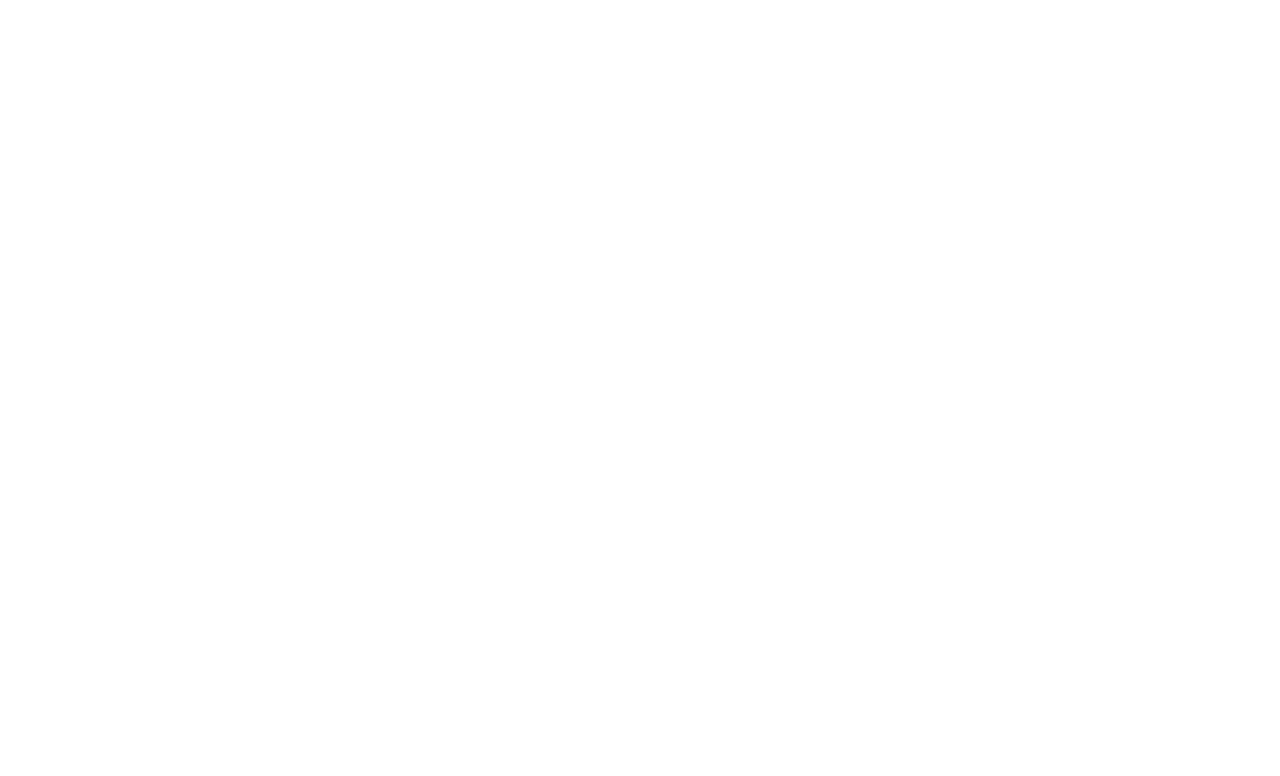
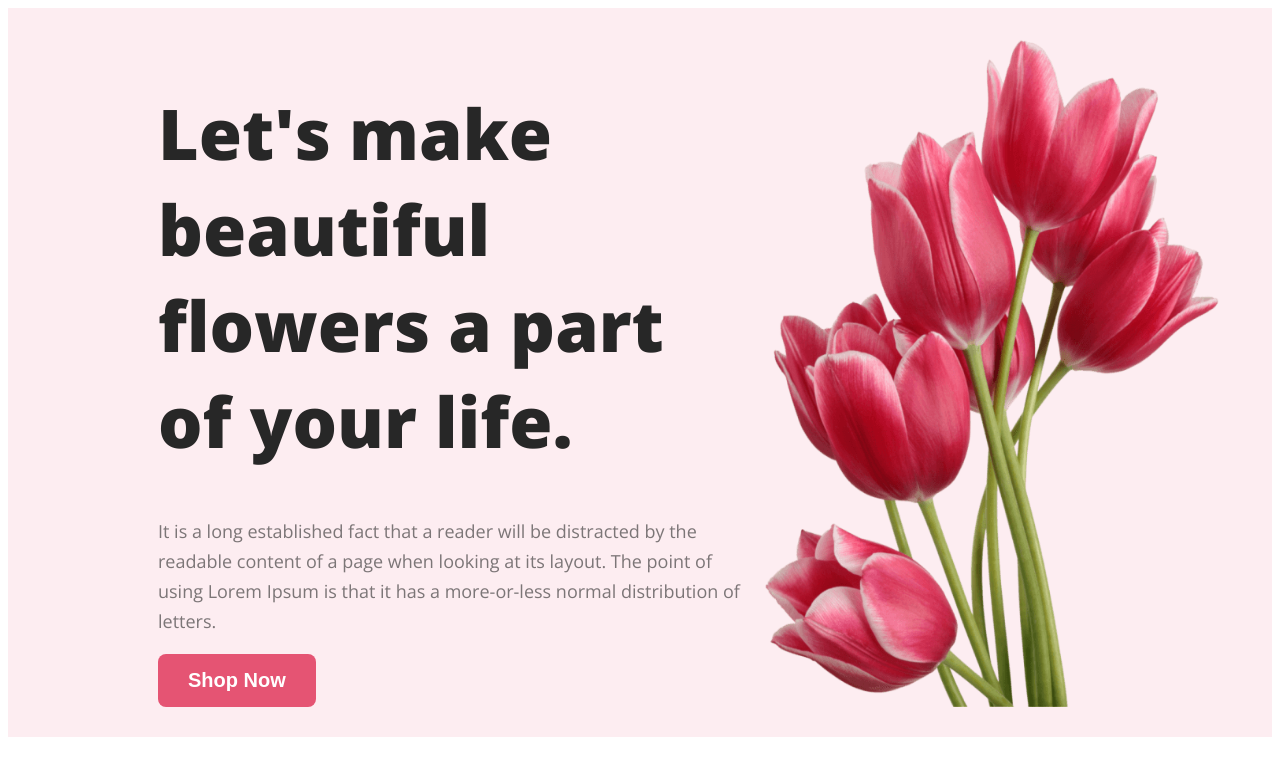
Before and after one commit to rifatuddinsadi/flower-shop, a plain HTML site: page index.html in a window 1280 px wide. Drawn offline with nearby package versions, Linux system fonts and the light colour scheme.

Commit message:
added header banner

```diff
--- a/index.html
+++ b/index.html
@@ -1,12 +1,29 @@
 <!DOCTYPE html>
 <html lang="en">
+
 <head>
     <meta charset="UTF-8">
     <meta name="viewport" content="width=device-width, initial-scale=1.0">
     <title>My Flower Shop</title>
+    <link rel="preconnect" href="https://fonts.googleapis.com">
+    <link rel="preconnect" href="https://fonts.gstatic.com" crossorigin>
+    <link href="https://fonts.googleapis.com/css2?family=Open+Sans:ital,wght@0,400;0,600;0,700;0,800;1,700&display=swap"
+        rel="stylesheet">
+    <link rel="stylesheet" href="styles/styles.css">
 </head>
+
 <body>
-    <header>
+    <header class="header">
+        <div class="banner">
+            <div class="banner-content">
+                <h1 class="banner-heading">Let's make beautiful flowers a part of your life.</h1>
+                <p class="banner-description">It is a long established fact that a reader will be distracted by the
+                    readable content of a page when looking at its layout. The point of using Lorem Ipsum is that it has
+                    a more-or-less normal distribution of letters.</p>
+                <button class="btn-primary">Shop Now</button>
+            </div>
+            <img class="banner-pic" src="Flower Asset/pngwing 10.png" alt="">
+        </div>
 
     </header>
     <main>
@@ -16,4 +33,5 @@
 
     </footer>
 </body>
+
 </html>
--- /dev/null
+++ b/styles/styles.css
@@ -0,0 +1,51 @@
+/* common shared styles */
+body {
+    font-family: 'Open Sans', sans-serif;
+}
+
+.btn-primary {
+    border-radius: 8px;
+    background: #E55473;
+    border: 0;
+    color: #FFF;
+    font-size: 20px;
+    font-weight: 700;
+    padding: 15px 30px;
+
+}
+
+/* header related styles */
+.header {
+    background-color: #E554731A;
+}
+
+.banner {
+    padding: 30px 30px 30px 150px;
+    display: flex;
+
+}
+
+.banner-content {
+    max-width: 900px;
+}
+
+.banner-heading {
+    color: #272727;
+    font-size: 70px;
+    font-weight: 800;
+}
+
+.banner-pic {
+    width: 500px;
+    vertical-align: bottom;
+    padding-bottom: 0%;
+
+
+}
+
+.banner-description {
+    color: rgba(39, 39, 39, 0.60);
+    font-size: 18px;
+    font-weight: 500px;
+    line-height: 30px;
+}
```
